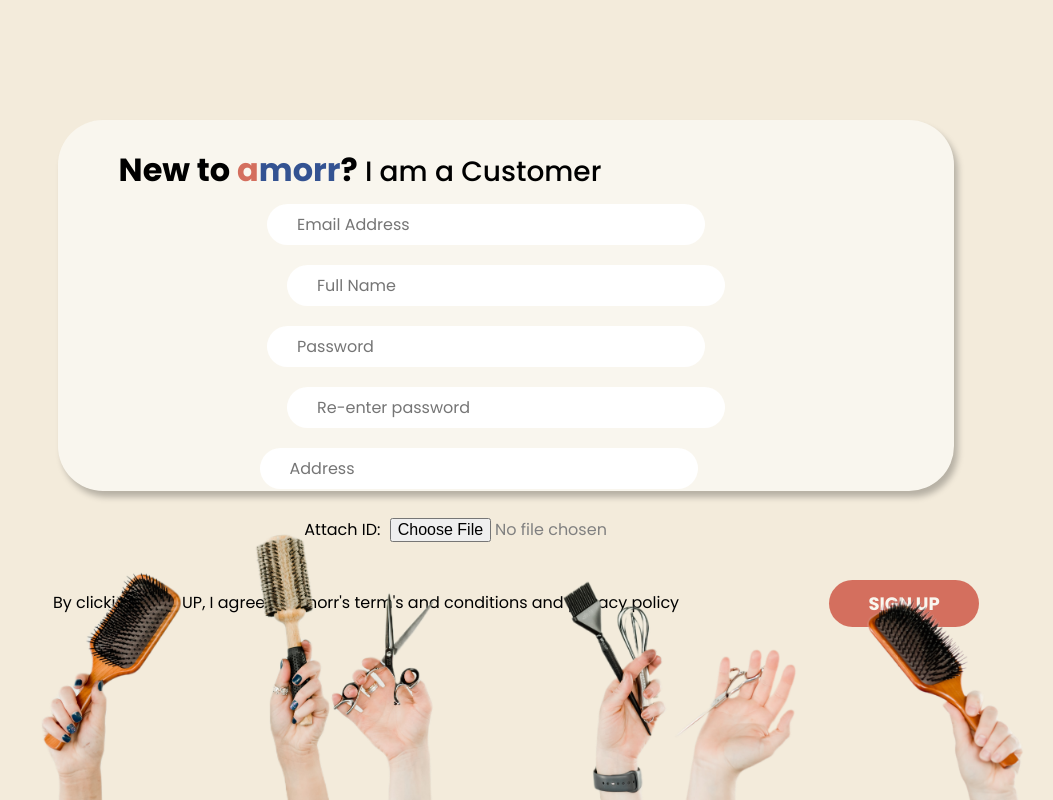
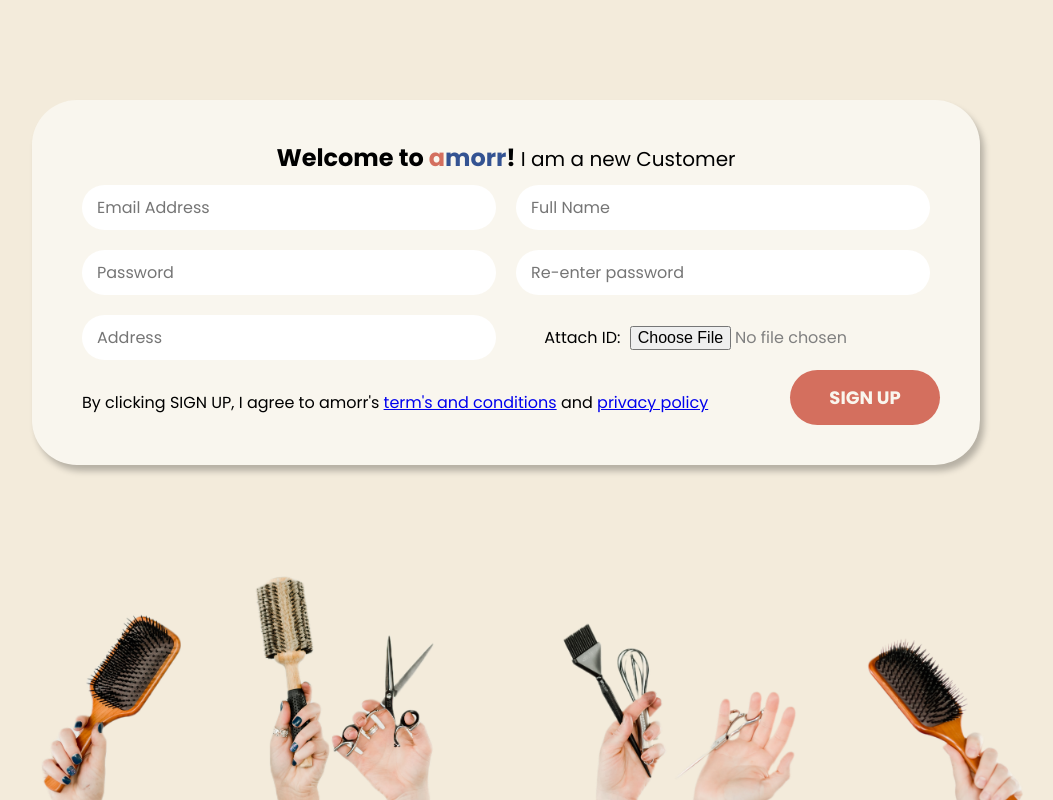
Before and after one commit to serhatgktp/amorr, a React (Create React App) app in the folder frontend/: page / in a window 1280 px wide. Shown: the whole page, without its empty margins (134-1187 px from the left). Built offline with nearby package versions, Linux system fonts and the light colour scheme.

Commit message:
implemented new styling from service provider page

```diff
--- a/frontend/src/components/customer_registration/customer_registration.css
+++ b/frontend/src/components/customer_registration/customer_registration.css
@@ -1,37 +1,12 @@
-* {
-    font-family: 'Poppins', sans-serif;
-}
-
-.new_to{
-    font-weight: 700;
-    font-size: 32px;
-    margin-left: 35px;
-}
-
-.customer_text{
-    font-weight: 500;
-    font-size: 28px;
-}
-
-.registration_form{
-    padding: 2%;
-    position: fixed;
-    display: block;
-    margin: auto;
-    height: 40%;
-    left: 15%;
-    right: 15%;
-    top: 15%;
-
-    background: #F9F6EE;
-    box-shadow: 4px 6px 6px rgba(0, 0, 0, 0.25);
-    border-radius: 45px;
+*{
+    font-family: 'Poppins';
 }
 
 .tools{
     display: block;
     position: fixed;
-    bottom: -48px;
+    z-index: -5;
+    bottom: -90px;
     width: 100%;
     height: 60%;
 
@@ -41,53 +16,29 @@
     background-size: contain;
 }
 
-span{
+.provide{
     font-weight: medium;
     font-size:28px;
 }
 
-input{
-    font-size:16px;
-    font-weight: regular;
-    border-radius: 40px;
-    border: none;
-    margin: 10px;
-    outline: none;
-    padding: 8px;
-    padding-left: 30px;
-    width: 400px;
+.newTo{
+    font-weight: bold;
+    font-size: 32px;
 }
+
+.registration{
+    background: #F9F6EE;
+    box-shadow: 4px 6px 6px rgba(0, 0, 0, 0.25);
+    border-radius: 45px;
+    padding: 40px;
+    margin: 100px 150px;
+    text-align: center;
+}
+
 
 .id{
     font-size: 16px;
-    margin-left: -25px;
-    margin-right: -70px;
     color: #808080;
-}
-
-.idLabel{
-    margin-left: 20px;
-}
-
-.inputs{
-    text-align: center;
-    display: flex;
-    flex-wrap: wrap;
-    flex-direction: row;
-    justify-content: center;
-}
-
-.left{
-    margin-right: 50px;
-}
-
-#address{
-    margin-left: -5px
-}
-
-.terms{
-    margin-left: -170px;
-    margin-top: 30px;
 }
 
 .submit{
@@ -97,7 +48,81 @@ input{
     font-size: 18px;
     color: #F9F6EE;
     background-color: #D46F5E;
-    margin-top: 20px;
-    margin-left: 150px;
-    margin-right: -190px;
 }
+
+.provide{
+    font-size: 22px;
+    font-weight: medium;
+}
+
+.row{
+    display: flex;
+    flex-wrap: wrap;
+}
+
+.input{
+    flex: 1;
+    display: flex;
+    flex-direction: column;
+    margin: 10px 10px;
+    border: none;
+}
+
+input{
+    border:none;
+    border-radius: 30px;
+    padding:10px;
+    font-size: 16px;
+    padding-left: 15px
+}
+
+#address{
+    margin-right: 10px;
+}
+
+#attachFile{
+    display: block;
+}
+
+#myFile{
+    margin-left: -10px;
+}
+
+label{
+    padding-left: 0px;
+    border-color: red;
+}
+.cardFooter{
+    display: flex;
+    flex-direction: row;
+    justify-content: space-between;
+}
+
+.terms{
+    padding: 10px;
+    margin-top: 10px;
+}
+
+input[type=submit]{
+    cursor: pointer;
+}
+
+@media only screen and (max-width: 1365px){
+    .provide{
+        font-size: 20px;
+    }
+
+    .newTo{
+        font-size: 24px;
+    }
+}
+
+@media only screen and (max-width: 1320px){
+    #myFile{
+        margin-right: -80px;
+    }
+}
+
+input[type=submit]:hover{
+    transform: scale(1.03);
+}
--- a/frontend/src/components/customer_registration/customer_registration.jsx
+++ b/frontend/src/components/customer_registration/customer_registration.jsx
@@ -5,22 +5,41 @@ const CustomerRegistration = () => {
 
   return(
     <body>
-      <div className='registration_form'><span className='new_to'>New to <font color="#d46f5e">a</font><font color="#345392">morr</font>?</span><span className='customer_text'> I am a Customer</span>
-      <form className="inputs" method="post">
-                    <label></label><input type="text" placeholder="Email Address" className="left"/>
-                    <label><input type="text" placeholder="Full Name" /></label><br />
-                    <label><input type="password" placeholder="Password" className="left"/></label>
-                    <label><input type="password" placeholder="Re-enter password" /></label><br />
-                    <label><input type="text" placeholder="Address" className="left" id="address"/></label>
-                    <label className="idLabel">Attach ID: <input className="id" type="file" id="myFile" name="filename" /></label>
-                    <div><p className="terms">By clicking SIGN UP, I agree to amorr's <a>term's and conditions</a> and <a>privacy policy</a></p></div><br />
-                <br/><input className="submit" type="submit" value="SIGN UP" />
-      </form>
-      </div>
 
+        <section className="registration">
+          <form>
+              <div className="heading"><span className="newTo">Welcome to <font color="#d46f5e">a</font><font color="#345392">morr</font>! </span>
+                <span className="provide">I am a new Customer</span>
+              </div>
 
-      <div className='tools'></div>
-    </body>
+              <div className="inputs">
+                <div className='row'>
+                  <div className="input"><input type="text" placeholder="Email Address"/></div>
+                  <div className="input"><input type="text" placeholder="Full Name"/></div>
+                </div>
+
+                <div className='row'>
+                  <div className="input"><input type="password" placeholder="Password"/></div>
+                  <div className="input"><input type="password" placeholder="Re-enter password"/></div>
+                </div>
+
+                <div className='row'>
+                  <div className="input" id="address"><input type="text" placeholder="Address"/></div>
+                  <div className="input" id="attachFile">
+                    <label for="myFile">Attach ID: </label>
+                    <input className="id" type="file" id="myFile" name="filename"/>
+                  </div>
+                </div>
+              </div>
+
+              <div className="cardFooter">
+                <span className='terms'>By clicking SIGN UP, I agree to amorr's <a href='#'>term's and conditions</a> and <a href='#'>privacy policy</a></span>
+                <input className="submit" type="submit" value="SIGN UP" />
+              </div>
+          </form>
+        </section>
+        <div className='tools'></div>
+        </body>
   );
 };
 
```
